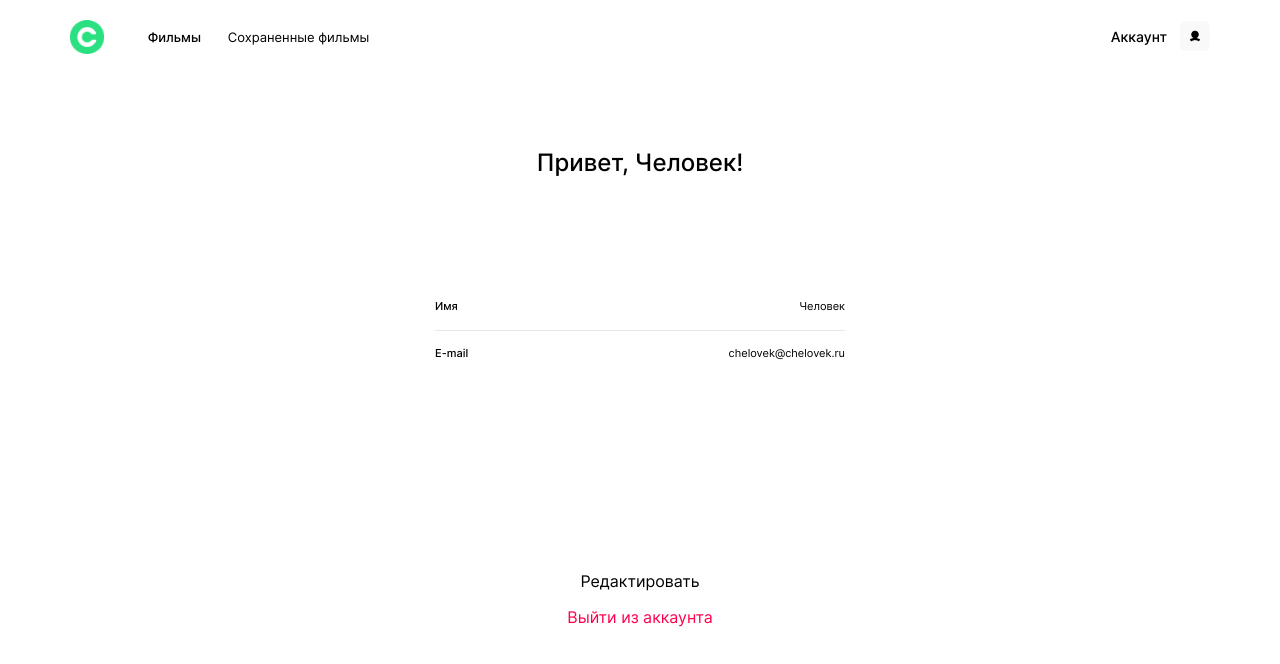
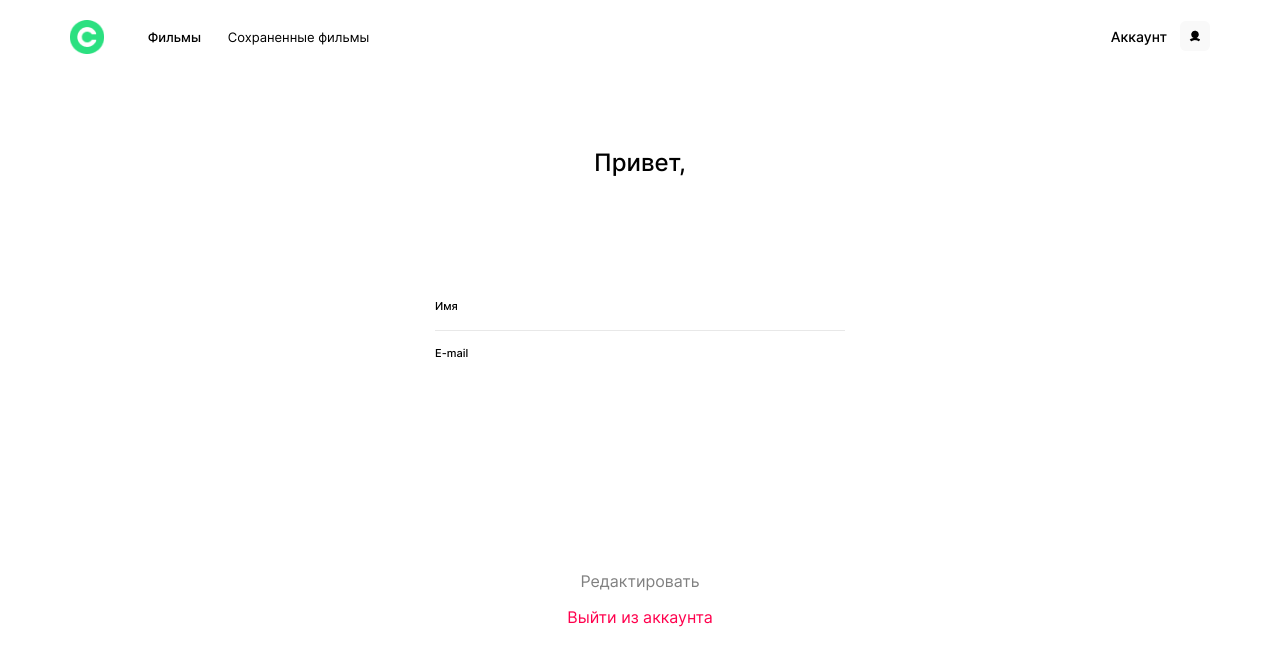
Before and after one commit to BeerBear0/movies-explorer-frontend, a React (Create React App) app: page /profile in a window 1280 px wide. Shown: the top 664 px of the page. Built offline with nearby package versions, Linux system fonts and the light colour scheme; no server answers.

Commit message:
add functional

```diff
--- a/src/components/Auth-form/Register.js
+++ b/src/components/Auth-form/Register.js
@@ -19,12 +19,12 @@ function Register ({ onRegister, errorMessage, isPending }){
               <p className='auth-form__description'>Имя</p>
               <input
                   onChange={handleChange}
-                  value={values.name || ''}
+                  // value={values.name || ''}
                   className='auth-form__input auth-form__input_name'
                   type='name'
                   placeholder='Введите имя'
                   minLength='2'
-                  required
+                  // required
               />
               <p className='auth-form__description'>E-mail</p>
               <input
--- a/src/components/Profile/Profile.css
+++ b/src/components/Profile/Profile.css
@@ -42,6 +42,7 @@
     text-align: right;
     color: #000000;
     margin: 0;
+    border: none;
 }
 .profile__container:last-of-type {
     margin-bottom: 210px;
@@ -56,6 +57,9 @@
 .profile__btn_exit {
     margin-top: 16px;
     color: #FF004D;
+}
+.profile__btn_edit_disabled{
+  color: gray
 }
 
 @media (max-width: 768px) {
--- a/src/components/Profile/Profile.js
+++ b/src/components/Profile/Profile.js
@@ -1,10 +1,35 @@
-import React from 'react'
-// import { useLocation } from 'react-router-dom'
+import React, {useEffect, useContext} from 'react'
+import { CurrentUserContext } from "../../context/CurrentUserContext";
+import {useFormWithValidation } from "../../utils/useFormWithValidation";
 import Header from "../Header/Header";
+import Preloader from "../Preloader/Preloader";
 
-function Profile (props){
-  // const { headerHref1, headerHref2, linkNum1, linkNum2 } = props;
-  // const location = useLocation();
+function Profile ({ onSubmit, errorMessage, isPending, successMessage, onLogOut }){
+  const { values, errors, isValid, handleChange, setValues, setIsValid, resetForm } = useFormWithValidation();
+  const currentUser = useContext(CurrentUserContext);
+
+  useEffect(() => {
+    resetForm();
+    setValues({name: currentUser.name,
+      email: currentUser.email,});
+  }, [currentUser, setValues, resetForm]);
+
+  useEffect(() => {
+    if (values.name === currentUser.name && values.email === currentUser.email) {
+      setIsValid(false);
+    }
+  }, [values, currentUser, setIsValid]);
+
+  function handleSubmit(evt) {
+    evt.preventDefault();
+    onSubmit(values);
+  }
+
+  function handleLogOut() {
+    onLogOut();
+  }
+
+
   return (
         <>
           <Header
@@ -13,22 +38,44 @@ function Profile (props){
             headerHref1='/movies'
             headerHref2='/saved-movies'
           />
-            <div className='profile'>
-                <h2 className='profile__title'>Привет, Человек!</h2>
+          {isPending ? <Preloader/> :
+            <form className='profile' onSubmit={handleSubmit} >
+              <h2 className='profile__title'>Привет, {values.name}</h2>
 
-                <div className='profile__container'>
-                    <p className='profile__description profile__description_name'>Имя</p>
-                    <p className='profile__edit profile__edit-name'>Человек</p>
-                </div>
+              <div className='profile__container'>
+                <label className='profile__description profile__description_name'>Имя</label>
+                <input
+                  className='profile__edit profile__edit-name'
+                  onChange={handleChange}
+                  value={values.name || ''}
+                  name='name'
+                  type='text'
+                  required
+                />
+              </div>
 
-                <div className='profile__container'>
-                    <p className='profile__description profile__description_email'>E-mail</p>
-                    <p className='profile__edit profile__edit-email'>chelovek@chelovek.ru</p>
-                </div>
-                    <button type='button' className='profile__btn profile__btn_edit'>Редактировать</button>
-                    <button type='button' className='profile__btn profile__btn_exit'>Выйти из аккаунта</button>
-
-            </div>
+              <div className='profile__container'>
+                <label className='profile__description profile__description_email'>E-mail</label>
+                <input
+                  className='profile__edit profile__edit-email'
+                  onChange={handleChange}
+                  value={values.email || ''}
+                  name='email'
+                  type='email'
+                  required
+                />
+              </div>
+              <button
+                type='submit'
+                className={`profile__btn profile__btn_edit ${isValid ? '' : 'profile__btn_edit_disabled'}`}
+                disabled={isValid ? '' : true}
+              >Редактировать</button>
+              <button
+                type='button'
+                className='profile__btn profile__btn_exit'
+                onClick={handleLogOut}>Выйти из аккаунта</button>
+            </form>
+          }
         </>
     )
 }
```
